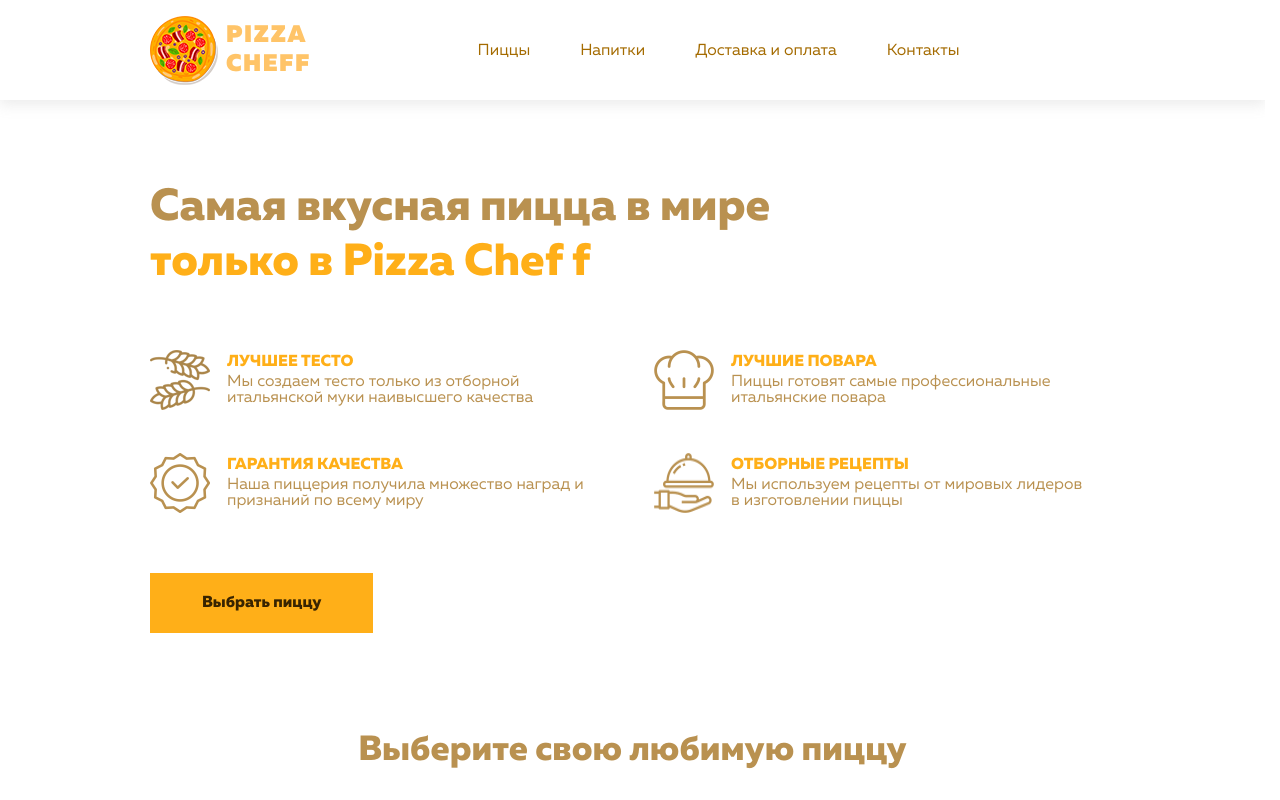
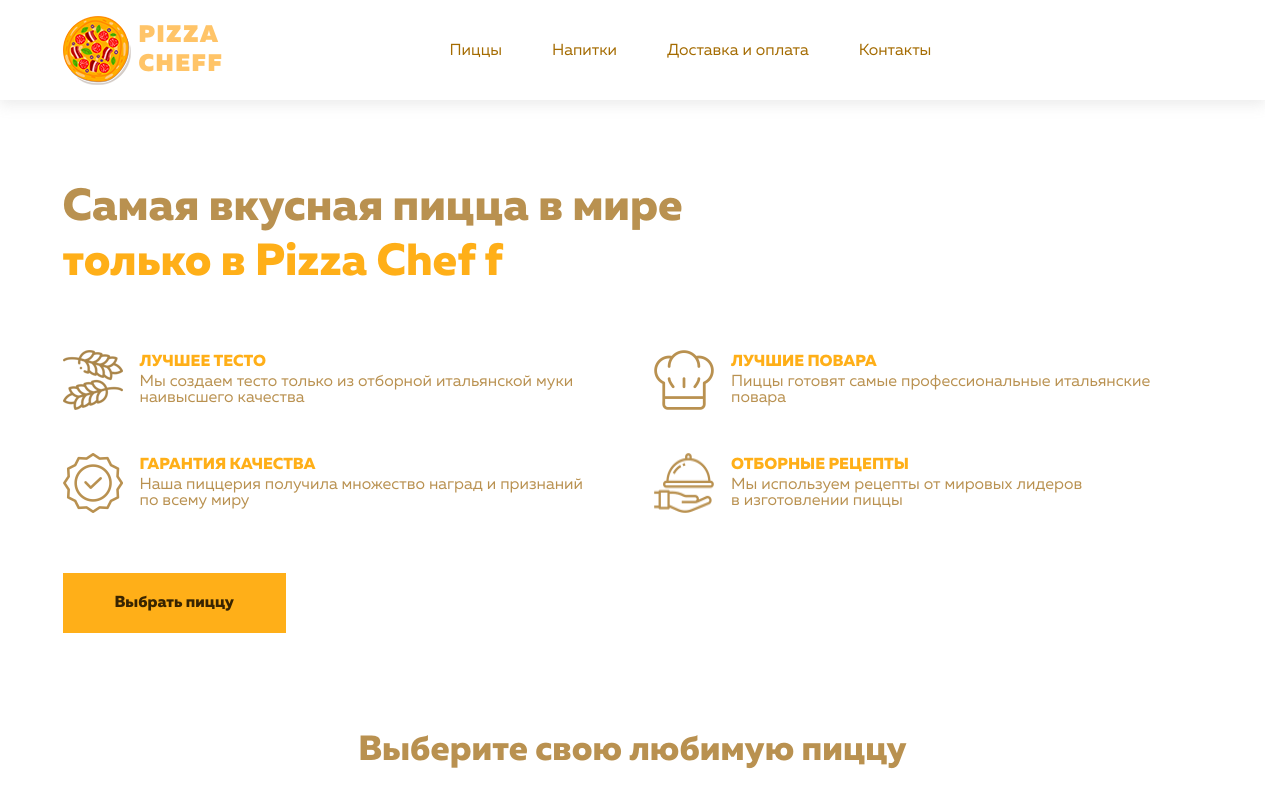
Before and after one commit to annkuzn/annkuzn.github.io, a website with bundled scripts: page index.html in a window 1280 px wide. Shown: the top 800 px of the page. Built offline with nearby package versions, Linux system fonts and the light colour scheme.

Commit message:
fix code style

```diff
--- a/components/delivery/delivery.css
+++ b/components/delivery/delivery.css
@@ -5,6 +5,7 @@
 	grid-template-areas:
 		"title form ."
 		"description form .";
+
 	@media (max-width: 1280px) {
 		grid-template-columns: 6fr 6fr;
 		grid-template-areas:
--- a/components/header/header.css
+++ b/components/header/header.css
@@ -8,32 +8,9 @@
 	display: grid;
 	align-items: center;
 	grid-template-columns: 2.57fr 5fr;
-	margin: 0 18.75%;
-	padding: 16px 0 15px;
-
-	@media (max-width: 1850px) {
-		margin: 0 15%;
-	}
-
-	@media (max-width: 1440px) {
-		margin: 0 5%;
-	}
-
-	@media (max-width: 1280px) {
-		margin: 0 150px;
-	}
-
-	@media (max-width: 1024px) {
-		margin: 0 60px;
-	}
-
-	@media (max-width: 620px) {
-		margin: 0 30px;
-	}
-
-	@media (max-width: 375px) {
-		margin: 0 20px;
-	}
+	max-width: 1200px;
+	margin: 0 auto;
+	padding: 16px 30px 15px;
 }
 
 .header__content.open {
@@ -50,10 +27,10 @@
 		position: absolute;
 		top: 0;
 		left: 0;
-		width: 100%;
 		flex-direction: column;
 		align-items: flex-start;
 		gap: 25px;
+		width: 100%;
 		padding: 20px;
 
 		background-color: var(--background);
@@ -84,7 +61,6 @@
 	content: '';
 	bottom: -3px;
 	left: 50%;
-  	transform: translateX(-50%);
 	display: block;
 	width: 0;
 	height: 3px;
@@ -92,6 +68,7 @@
 	background: var(--brown-dark);
 
 	transition: 0.3s;
+	transform: translateX(-50%);
 }
 
 @media (min-width: 621px) {
@@ -125,10 +102,10 @@
 .logo__text {
 	margin-left: 8px;
 
-	color: var(--yellow-light);
 	text-transform: uppercase;
 	line-height: 1.2;
 	letter-spacing: 0.06em;
+	color: var(--yellow-light);
 
 	@media (max-width: 620px) {
 		font-size: 16px;
@@ -139,15 +116,15 @@
 	display: none;
 
 	@media (max-width: 620px) {
+		position: relative;
 		display: block;
-		position: relative;
+		width: 40px;
+		height: 40px;
 		margin-left: auto;
 		padding: 0;
-		width: 40px;
-		height: 40px;
+
 		border: none;
 		border-radius: 50%;
-
 		background-color: transparent;
 
 		transition: 0.3s;
@@ -164,11 +141,9 @@
 .header__content.close > .menu__button::after {
 	content: '';
 	display: block;
-	margin: 0 auto;
-    margin-top: 3px;
-	margin-bottom: 3px;
 	height: 2px;
 	width: 20px;
+	margin: 3px auto 3px;
 	background-color: var(--brown-dark);
 }
 
--- a/components/main/main.css
+++ b/components/main/main.css
@@ -1,32 +1,14 @@
 .main {
-	margin: 0 18.75%;
-	padding: 0 0 105px 0;
-
-	@media (max-width: 1850px) {
-		margin: 0 15%;
-	}
-
-	@media (max-width: 1440px) {
-		margin: 0 5%;
-	}
+	max-width: 1200px;
+	margin: 0 auto;
+	padding: 0 30px 105px;
 
 	@media (max-width: 1280px) {
-		margin: 0 150px;
-		padding: 0 0 50px 0;
-	}
-
-	@media (max-width: 1024px) {
-		margin: 0 80px;
+		padding-bottom: 50px;
 	}
 
 	@media (max-width: 768px) {
-		margin: 0 30px;
-		padding: 0 0 30px 0;
-	}
-
-	@media (max-width: 375px) {
-		margin: 0 20px;
-		padding: 0 0 20px 0;
+		padding-bottom: 30px;
 	}
 }
 
--- a/components/promo/promo.css
+++ b/components/promo/promo.css
@@ -82,9 +82,9 @@
 }
 
 .advantages__item-img {
-	margin-right: 17px;
 	width: 60px;
 	height: 60px;
+	margin-right: 17px;
 }
 
 .advantages__item-title {
--- a/components/showcase/showcase.css
+++ b/components/showcase/showcase.css
@@ -40,10 +40,10 @@
 	display: flex;
 	flex-direction: column;
 	align-items: center;
-	padding: 27px 20px 15px;
 	max-width: 282px;
 	width: 100%;
 	height: 354px;
+	padding: 27px 20px 15px;
 
 	box-shadow: 0px 3px 14px 1px var(--shadow);
 
@@ -85,8 +85,8 @@
 .pizza-card__img-tile {
 	width: fit-content;
 	padding: 50px 60px;
+
 	background-color: var(--background);
-
 	border-radius: 15px;
 
 	@media (max-width: 768px) {
@@ -120,9 +120,9 @@
 }
 
 .pizza-card__button {
+	width: 100%;
 	margin-top: auto;
 	padding: 18px;
-	width: 100%;
 
 	text-wrap: nowrap;
 	border: none;
```
